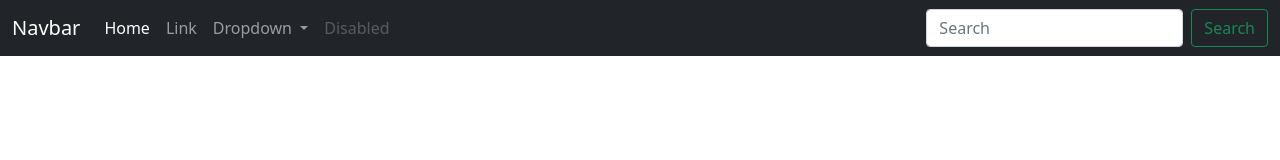
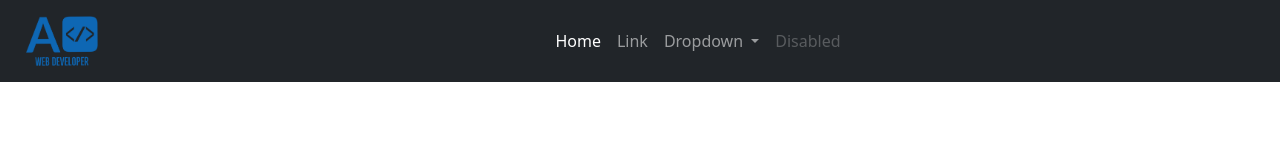
Before and after one commit to aezzeroualy/myportfolio, a plain HTML site: page index.html in a window 1280 px wide. Drawn offline with nearby package versions, Linux system fonts and the light colour scheme.

Commit message:
logo update

```diff
--- a/index.html
+++ b/index.html
@@ -1,7 +1,7 @@
 <!doctype html>
 <html lang="en">
   <head>
-    <title>Title</title>
+    <title>Abdelalim Ezzeroualy</title>
     <!-- Required meta tags -->
     <meta charset="utf-8">
     <meta name="viewport" content="width=device-width, initial-scale=1, shrink-to-fit=no">
@@ -10,14 +10,14 @@
     <link href="https://cdn.jsdelivr.net/npm/bootstrap@5.0.2/dist/css/bootstrap.min.css" rel="stylesheet" integrity="sha384-EVSTQN3/azprG1Anm3QDgpJLIm9Nao0Yz1ztcQTwFspd3yD65VohhpuuCOmLASjC" crossorigin="anonymous">
     </head>
   <body>
-    <nav class="navbar navbar-expand-lg navbar-dark bg-dark">
+    <nav class="navbar navbar-expand-lg navbar-dark bg-dark justify-content-center">
       <div class="container-fluid">
-        <a class="navbar-brand" href="#">Navbar</a>
+        <a class="navbar-brand" href="#"><img src="./public/img/logo.png" alt="" width="100"></a>
         <button class="navbar-toggler" type="button" data-bs-toggle="collapse" data-bs-target="#navbarSupportedContent" aria-controls="navbarSupportedContent" aria-expanded="false" aria-label="Toggle navigation">
           <span class="navbar-toggler-icon"></span>
         </button>
         <div class="collapse navbar-collapse" id="navbarSupportedContent">
-          <ul class="navbar-nav me-auto mb-2 mb-lg-0">
+          <ul class="navbar-nav me-auto mb-2 mb-lg-0 mx-auto">
             <li class="nav-item">
               <a class="nav-link active" aria-current="page" href="#">Home</a>
             </li>
@@ -39,10 +39,7 @@
               <a class="nav-link disabled" href="#" tabindex="-1" aria-disabled="true">Disabled</a>
             </li>
           </ul>
-          <form class="d-flex">
-            <input class="form-control me-2" type="search" placeholder="Search" aria-label="Search">
-            <button class="btn btn-outline-success" type="submit">Search</button>
-          </form>
+
         </div>
       </div>
     </nav>
```
Also changed, not shown: public/img/logo.png (added), public/img/old-logo.png (added).
